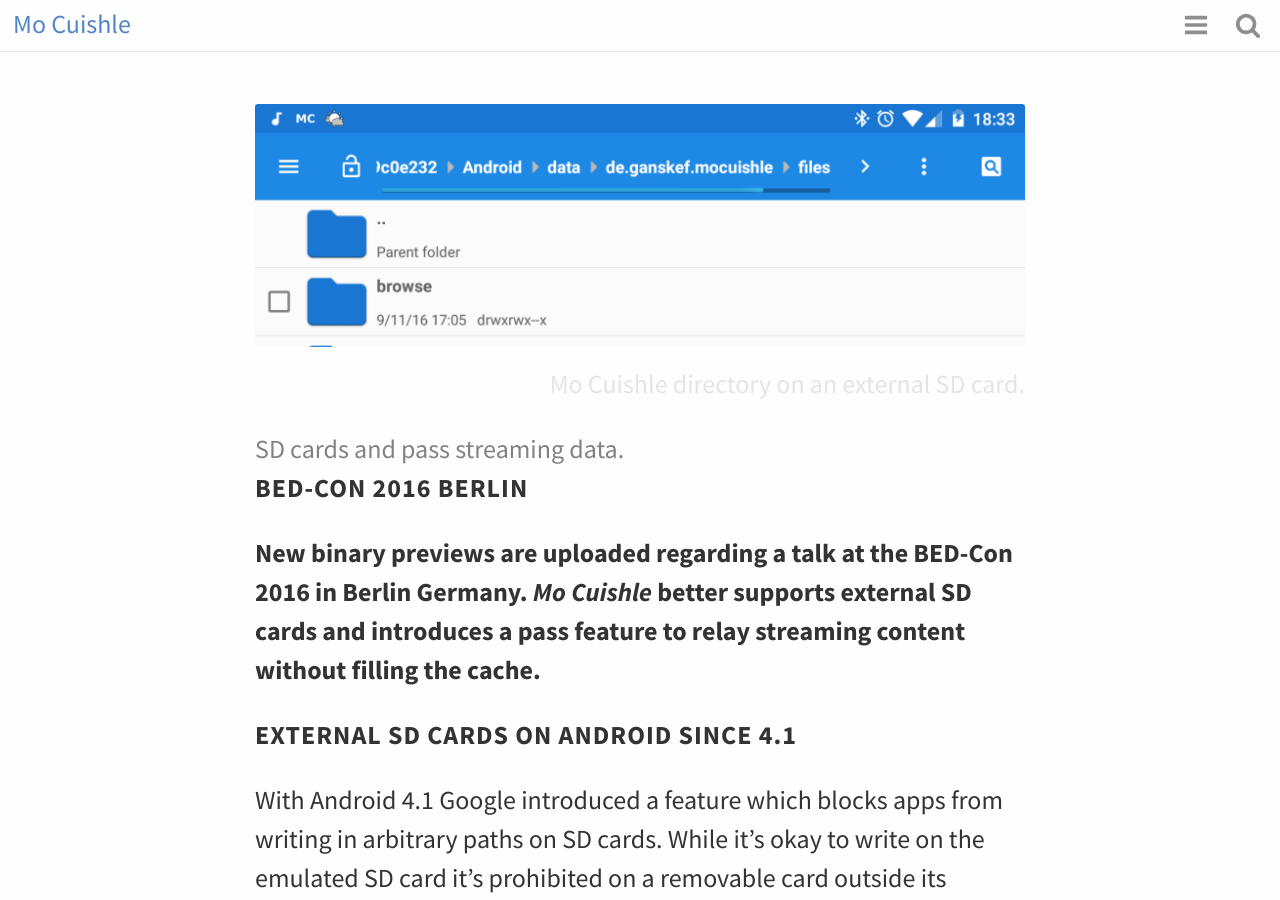
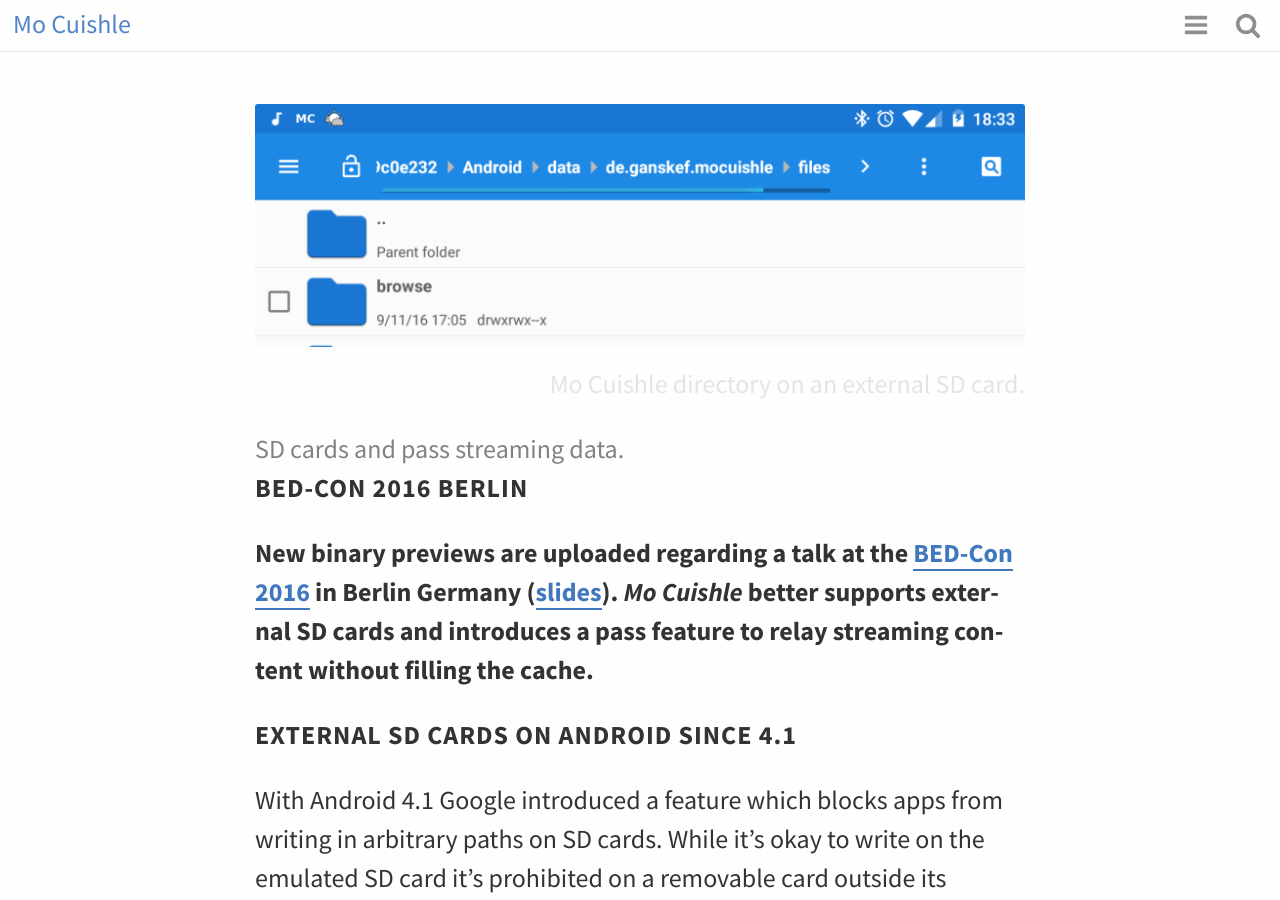
Before and after one commit to ganskef/MoCuishle, a Jekyll site: the page built from _posts/2016-09-13-bed-con-2016-berlin.md, in a window 1280 px wide and 900 px high. Built offline with Jekyll 4.4.1, drawn with Linux system fonts in a browser that asks for light colours.

Commit message:
Added URL to the slides

```diff
--- a/_posts/2016-09-13-bed-con-2016-berlin.md
+++ b/_posts/2016-09-13-bed-con-2016-berlin.md
@@ -5,9 +5,11 @@ subheadline: "SD cards and pass streaming data."
 title: "BED-Con 2016 Berlin"
 ---
 
-New binary previews are uploaded regarding a talk at the BED-Con 2016 in Berlin
-Germany. *Mo Cuishle* better supports external SD cards and introduces a pass
-feature to relay streaming content without filling the cache.
+New binary previews are uploaded regarding a talk at the
+[BED-Con 2016](http://bed-con.org/2016/talks/Mein-Schatz-mein-Blut-oder-doch-nur-die-Nachrichten-von-gestern)
+in Berlin Germany ([slides]({{ site.url }}/reveal/BED-Con-2016-Frank-Ganske-MoCuishle.html)).
+*Mo Cuishle* better supports external SD cards and introduces a pass feature to
+relay streaming content without filling the cache.
 <!--more-->
 
 # External SD cards on Android since 4.1
```
